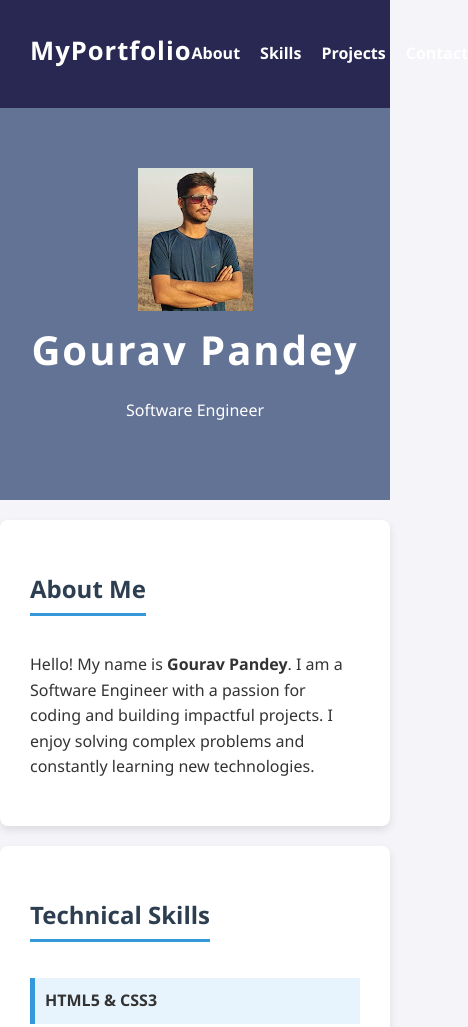
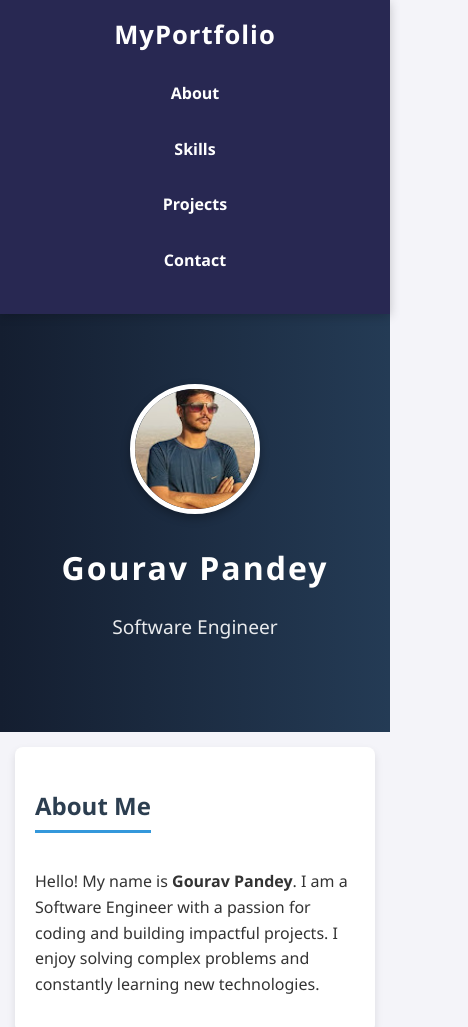
Before and after one commit to gouravpandey009/ALTA_2ND_SEM_MICRO_PROJECT, a plain HTML site: page index.html in a window 390 px wide. Shown: the top 1027 px of the page, 468 px wide, since content can reach past the window. Drawn offline with Linux system fonts and the light colour scheme.

Commit message:
final_push

```diff
--- a/style.css
+++ b/style.css
@@ -193,3 +193,284 @@ nav ul li a:hover {
 .project-card a:hover {
     background: #2c3e50;
 }
+
+
+/* HEADER IMPROVEMENT */
+header {
+    background: linear-gradient(to right, #141e30, #243b55);
+    color: white;
+
+    text-align: center;
+    padding: 70px 20px;
+}
+
+/* PROFILE IMAGE */
+.profile-image {
+    width: 150px;
+    height: 150px;
+
+    border-radius: 50%; /* Circle image */
+
+    object-fit: cover;
+
+    border: 5px solid white;
+
+    margin-bottom: 20px;
+
+    box-shadow: 0 4px 10px rgba(0,0,0,0.3);
+}
+
+/* HEADER TEXT */
+header h1 {
+    font-size: 3rem;
+    margin-bottom: 10px;
+}
+
+header p {
+    font-size: 1.2rem;
+    opacity: 0.9;
+}
+
+/* SECTION HOVER EFFECT */
+section {
+    transition: transform 0.3s;
+}
+
+section:hover {
+    transform: translateY(-5px);
+}
+
+/* PROJECT CARD */
+.project-card {
+    background: #ffffff;
+
+    border: 1px solid #ddd;
+}
+
+/* BUTTON TRANSITION */
+.project-card a {
+    transition: 0.3s;
+}
+
+
+/*
+============================================================
+RESPONSIVE DESIGN
+============================================================
+This code runs when screen size becomes smaller
+(Like mobile phones or tablets)
+============================================================
+*/
+
+@media (max-width: 768px) {
+
+    /* Navbar mobile layout */
+    nav {
+        flex-direction: column;
+        text-align: center;
+    }
+
+    nav ul {
+        margin-top: 10px;
+        flex-direction: column;
+        gap: 10px;
+    }
+
+    /* Header text smaller */
+    header h1 {
+        font-size: 2rem;
+    }
+
+    /* Profile image smaller */
+    .profile-image {
+        width: 120px;
+        height: 120px;
+    }
+
+    /* Sections padding reduce */
+    section {
+        margin: 15px;
+        padding: 20px;
+    }
+
+    /* Project cards stack vertically */
+    .project-container {
+        flex-direction: column;
+    }
+
+    /* Buttons full width */
+    .project-card a {
+        display: block;
+        text-align: center;
+    }
+}
+
+/* ============================================================
+1. SMOOTH SCROLLING
+============================================================ */
+html {
+    scroll-behavior: smooth;
+}
+
+
+/* ============================================================
+2. NAVBAR STICKY EFFECT
+============================================================ */
+nav {
+    position: sticky;
+    top: 0;
+    z-index: 1000;
+
+    box-shadow: 0 2px 10px rgba(0,0,0,0.2);
+}
+
+
+/* ============================================================
+3. NAVBAR LINK ANIMATION
+============================================================ */
+nav ul li a {
+    position: relative;
+
+    transition: color 0.3s ease;
+}
+
+/* Animated underline */
+nav ul li a::after {
+
+    content: "";
+
+    position: absolute;
+
+    left: 0;
+    bottom: -5px;
+
+    width: 0%;
+    height: 2px;
+
+    background-color: #00bcd4;
+
+    transition: width 0.3s ease;
+}
+
+/* Hover effect */
+nav ul li a:hover::after {
+    width: 100%;
+}
+
+
+/* ============================================================
+4. HEADER ANIMATION
+============================================================ */
+
+/* Fade In Animation */
+@keyframes fadeIn {
+
+    from {
+        opacity: 0;
+        transform: translateY(-20px);
+    }
+
+    to {
+        opacity: 1;
+        transform: translateY(0);
+    }
+}
+
+/* Apply animation */
+header {
+    animation: fadeIn 1s ease-in-out;
+}
+
+
+/* ============================================================
+5. PROFILE IMAGE HOVER EFFECT
+============================================================ */
+.profile-image {
+    transition: transform 0.4s ease,
+                box-shadow 0.4s ease;
+}
+
+/* Zoom effect */
+.profile-image:hover {
+
+    transform: scale(1.05);
+
+    box-shadow: 0 8px 20px rgba(0,0,0,0.4);
+}
+
+
+/* ============================================================
+6. SECTION HOVER IMPROVEMENT
+============================================================ */
+section {
+
+    transition: transform 0.3s ease,
+                box-shadow 0.3s ease;
+}
+
+/* Lift + glow */
+section:hover {
+
+    transform: translateY(-8px);
+
+    box-shadow: 0 10px 25px rgba(0,0,0,0.15);
+}
+
+
+/* ============================================================
+7. PROJECT CARD BEAUTIFUL EFFECT
+============================================================ */
+.project-card {
+
+    overflow: hidden;
+
+    transition: transform 0.3s ease,
+                box-shadow 0.3s ease;
+}
+
+/* Card hover */
+.project-card:hover {
+
+    transform: translateY(-10px);
+
+    box-shadow: 0 12px 30px rgba(0,0,0,0.2);
+}
+
+
+/* ============================================================
+8. BUTTON ANIMATION
+============================================================ */
+.project-card a {
+
+    transition: all 0.3s ease;
+}
+
+/* Hover button */
+.project-card a:hover {
+
+    background: #1d3557;
+
+    transform: scale(1.05);
+}
+
+
+/* ============================================================
+9. FOOTER IMPROVEMENT
+============================================================ */
+footer {
+
+    background: #1b1b2f;
+
+    color: #ddd;
+
+    margin-top: 30px;
+}
+
+
+/* ============================================================
+10. PAGE LOAD ANIMATION
+============================================================ */
+body {
+
+    animation: fadeIn 1s ease;
+}
```
